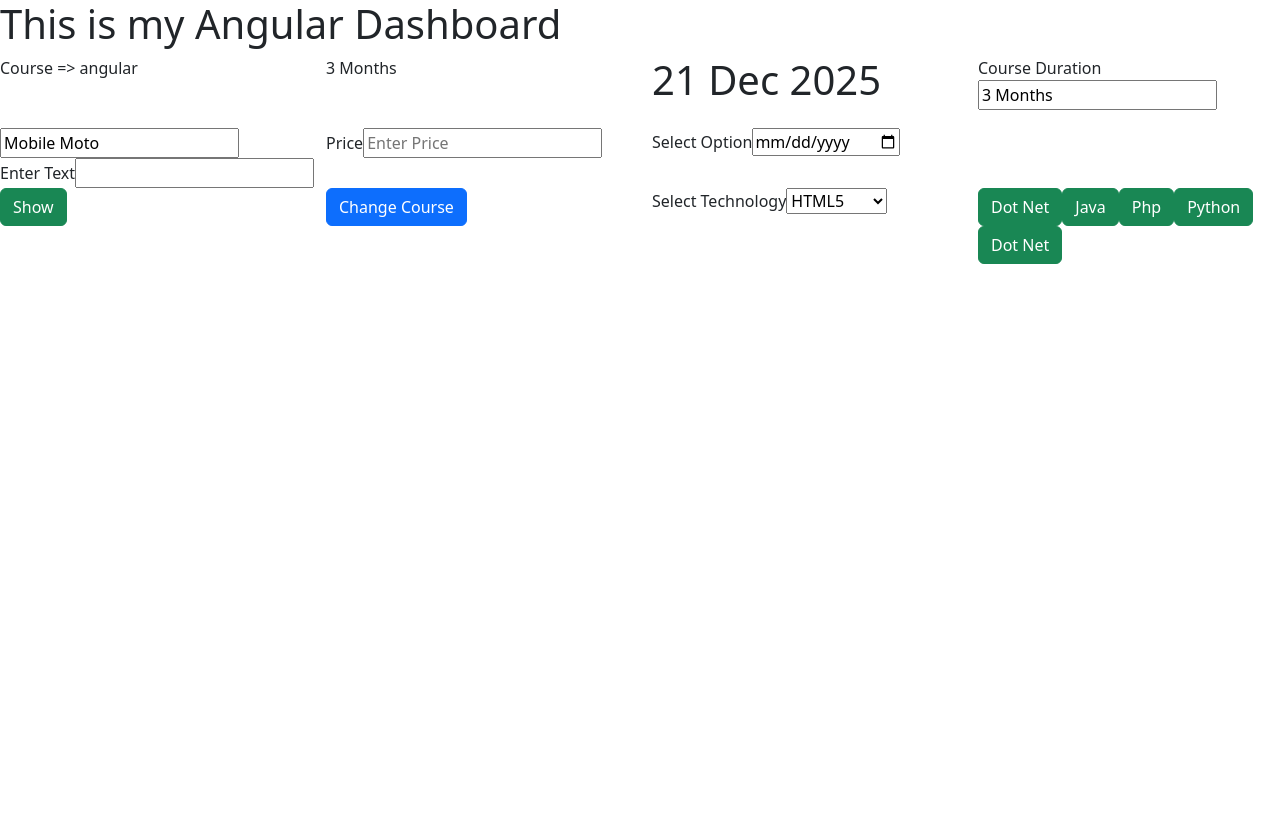
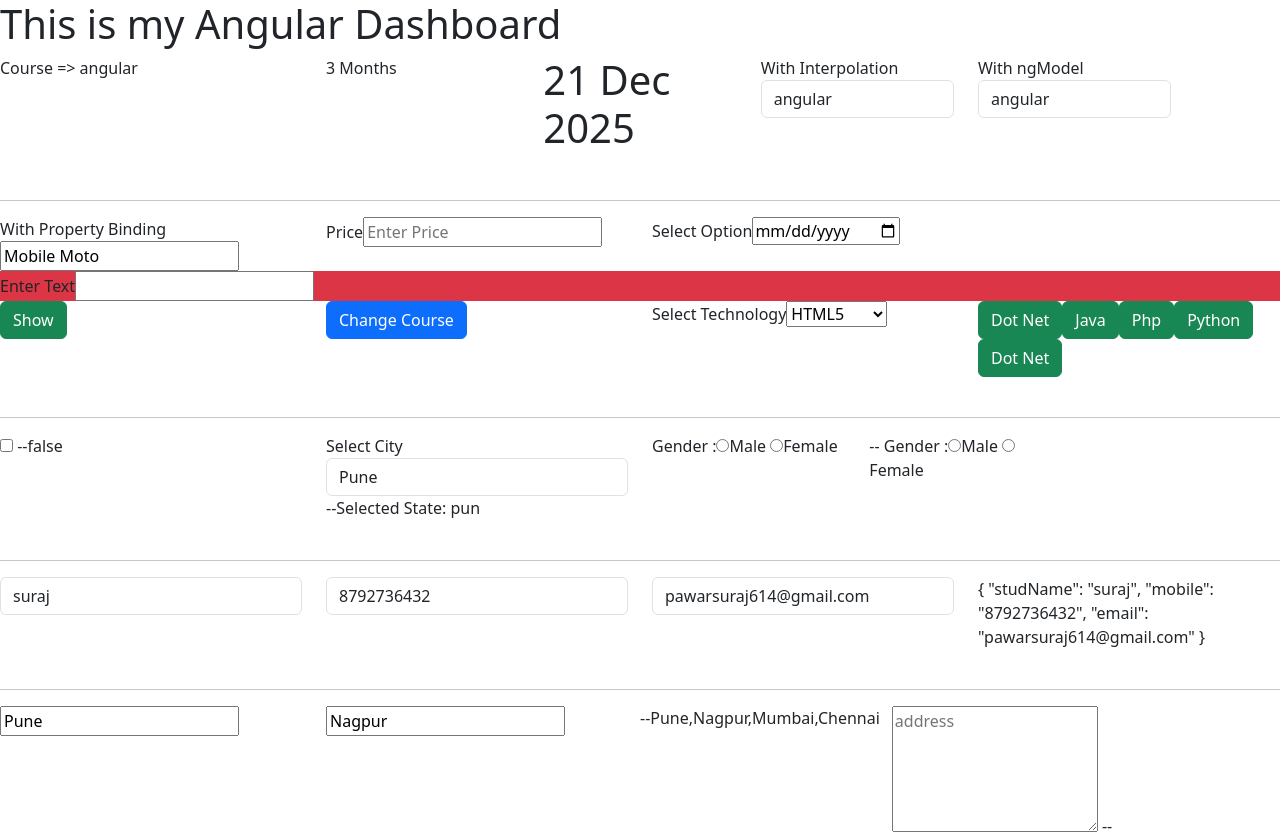
Before and after one commit to SurajPawar15-smart/angular-32, an Angular app: page / in a window 1280 px wide. Before the commit the page ends 800 px from the top, so only its background shows below. Built offline with nearby package versions, Linux system fonts and the light colour scheme.

Commit message:
event binding added

```diff
--- a/src/app/components/data-binding/data-binding.html
+++ b/src/app/components/data-binding/data-binding.html
@@ -3,24 +3,32 @@
         Course => <span>{{ course }}</span>
     </div>
 
-    <div class="col-3">
+    <div class="col-2">
         {{ courseDuration }}
     </div>
 
-    <div class="col-3">
+    <div class="col-2">
         <h1>{{ startDate }}</h1>
     </div>
 
-    <div class="col-3">
-        <label for="courseDuration">Course Duration</label>
-        <input id="courseDuration" type="text" [value]="courseDuration">
+    <div class="col-2">
+        <label for="course">With Interpolation</label>
+        <input type="text" class="form-control" name="course" id="course"
+            value="{{course}}" />
+    </div>
+    <div class="col-2">
+        <label for="course">With ngModel</label>
+        <input type="text" class="form-control" [(ngModel)]="course"
+            id="course" />
     </div>
 </div>
-
+<br>
+<hr>
 <div class="row mt-3">
     <div class="col-3">
+        <label for="course">With Property Binding</label>
         <input type="text" placeholder="Enter product name" minlength="3"
-            [value]="productName">
+            [value]="productName" />
     </div>
 
     <div class="col-3">
@@ -33,7 +41,7 @@
         <input id="dynamicInput" [type]="inputType">
     </div>
 
-    <div [class]="dangerClassName ">
+    <div [class]="dangerClassName">
         <label for="textInput">Enter Text</label>
         <input id="textInput" type="text">
     </div>
@@ -68,3 +76,83 @@
             Net</button>
     </div>
 </div>
+<br>
+<hr>
+<div class="row">
+    <div class="col-3">
+        <input type="checkbox" [(ngModel)]="isActive" id="checkbox"
+            name="checkbox" placeholder="checkboxs"> --{{isActive}}
+    </div>
+    <div class="col-3">
+        <label for="address">Select City</label>
+        <select [(ngModel)]="selectState" id="address" class="form-control">
+            <option value>-- Select State --</option>
+            <option value="pun">Pune</option>
+            <option value="goa">Goa</option>
+            <option value="del">Delhi</option>
+            <option value="guj">Gujarat</option>
+        </select> --Selected State: {{ selectState }}
+    </div>
+    <div class="col-2">
+        <label for="gender">Gender : </label>
+        <input type="radio" name="gender" id="gender">Male
+        <input type="radio" name="gender" id="gender">Female
+    </div>
+    <div class="col-2">--{{selectGender}}
+        <label for="gender">Gender : </label>
+        <input type="radio" name="gender"
+            [(ngModel)]="selectGender" value="male" placeholder="gender">Male
+        <input type="radio" name="gender"
+            [(ngModel)]="selectGender" value="female"
+            placeholder="gender">Female
+    </div>
+</div>
+<br>
+<hr>
+<div class="row">
+    <div class="col-3">
+        <input
+            type="text"
+            class="form-control"
+            [(ngModel)]="studentObj.studName"
+            name="studName"
+            placeholder="Student Name" />
+    </div>
+
+    <div class="col-3">
+        <input
+            type="text"
+            class="form-control"
+            [(ngModel)]="studentObj.mobile"
+            name="mobile"
+            placeholder="Mobile Number" />
+    </div>
+
+    <div class="col-3">
+        <input
+            type="email"
+            class="form-control"
+            [(ngModel)]="studentObj.email"
+            name="email"
+            placeholder="Email" />
+    </div>
+    <div class="col-3">
+        {{ studentObj | json }}
+    </div>
+</div>
+<br>
+<hr>
+<div class="row">
+    <div class="col-3">
+        <input type="text" [(ngModel)]="cityList[0]" name="city" id="mycity"
+            placeholder="entercity">
+    </div>
+    <div class="col-3">
+        <input type="text" [(ngModel)]="cityList[1]" name="city" id="city"
+            placeholder="enter city">
+    </div>--{{cityList}}
+    <div class="col-3">
+        <textarea [(ngModel)]="address" name="address" id="address"
+            placeholder="address" rows="5"></textarea> --{{address}}
+    </div>
+</div>
--- a/src/app/components/data-binding/data-binding.ts
+++ b/src/app/components/data-binding/data-binding.ts
@@ -1,7 +1,9 @@
+import { JsonPipe } from '@angular/common';
 import { Component } from '@angular/core';
+import { FormsModule } from '@angular/forms';
 @Component({
   selector: 'app-data-binding',
-  imports: [],
+  imports: [FormsModule, JsonPipe],
   templateUrl: './data-binding.html',
   styleUrl: './data-binding.css',
 })
@@ -12,8 +14,20 @@ export class DataBinding {
   productName = 'Mobile Moto';
   myPlaceholderText = 'Enter Price';
   inputType = 'date';
-  dangerclassName = 'bg-danger';
+  dangerClassName = 'bg-danger';
   courseName: string = 'Java';
+
+  //eventbinding
+  isActive: boolean = false;
+  selectState: string = 'pun';
+  selectGender: string = '';
+  studentObj: any = {
+    studName: 'suraj',
+    mobile: '8792736432',
+    email: 'pawarsuraj614@gmail.com',
+  };
+  cityList: string[] = ['Pune', 'Nagpur', 'Mumbai', 'Chennai'];
+  address: string = '';
   constructor() {
     const player = 'Sachine';
     console.log(this.courseDuration);
```
Also changed, not shown: links notes batch-32.txt.
